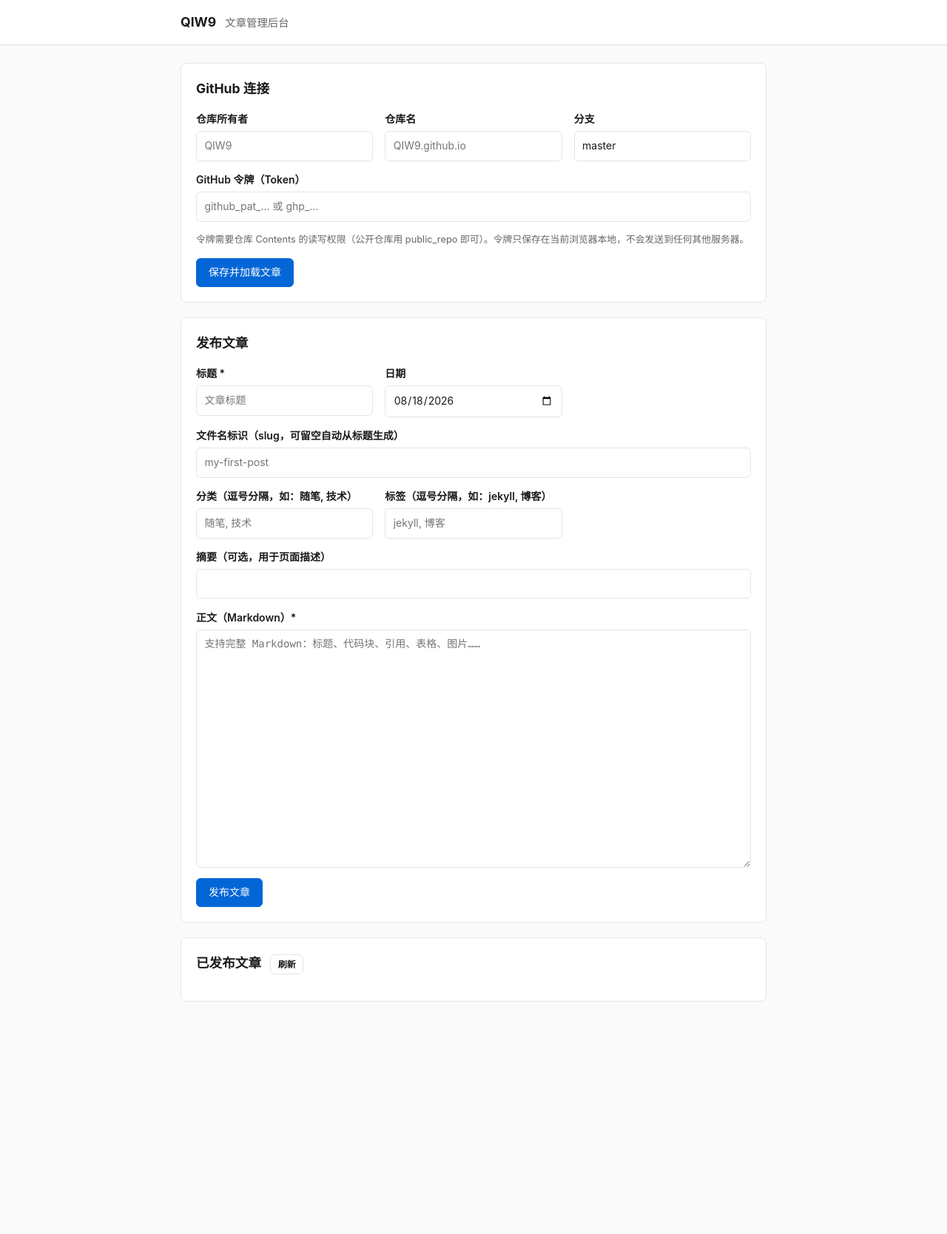
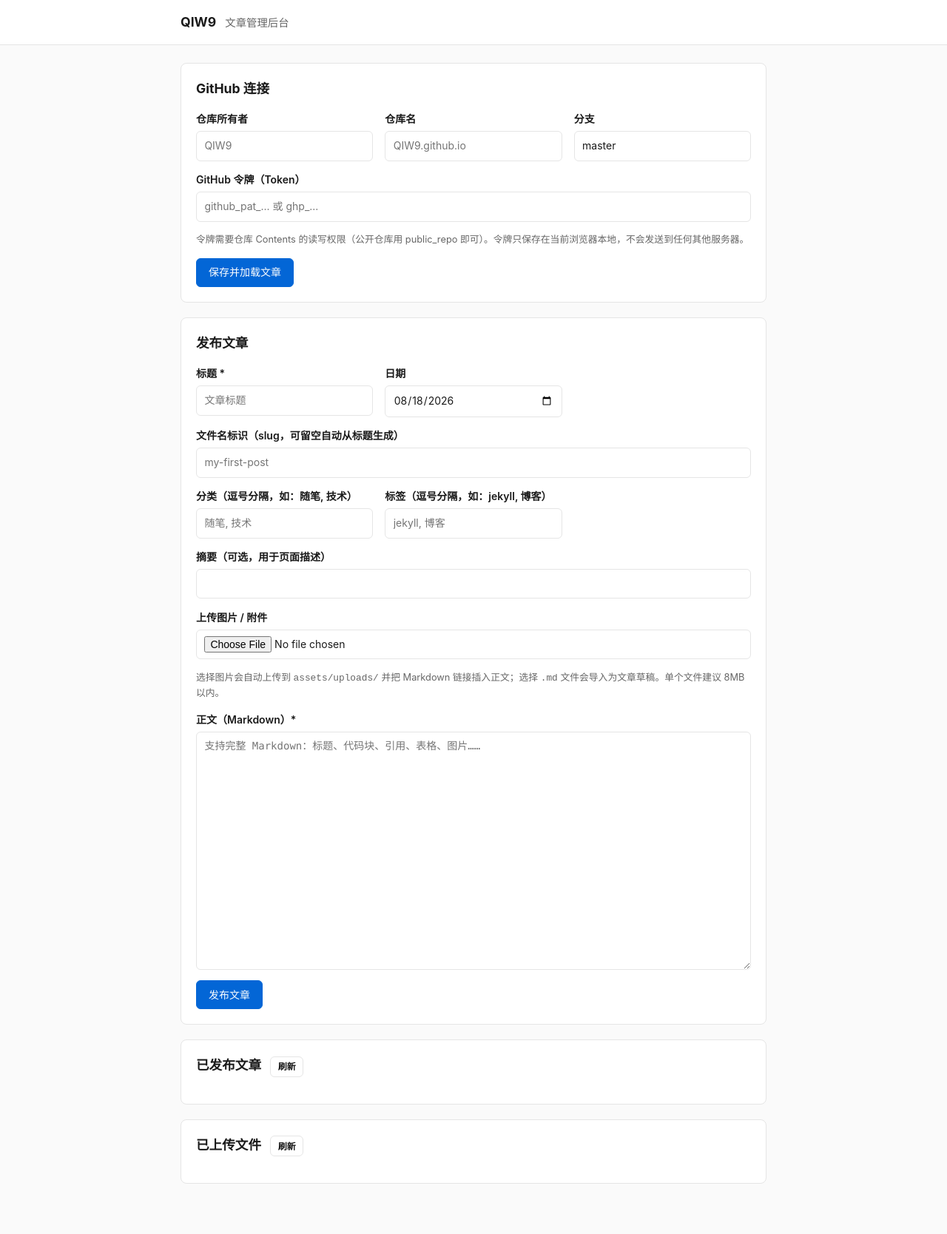
Before and after one commit to QIW9/QIW9.github.io, a Jekyll site: the page admin/index.html, which Jekyll copies as it is, in a window 1280 px wide. Shown: the whole page at 74% size. Built offline with Jekyll 4.4.1, drawn with Linux system fonts in a browser that asks for light colours; before the commit the page ends 1422 px from its top, so only the background shows below that; some of the changed lines change nothing that is shown.

Commit message:
Add file upload and markdown import to admin

```diff
--- a/admin/admin.css
+++ b/admin/admin.css
@@ -224,6 +224,17 @@
   padding: 0.25rem 0.7rem;
 }
 
+.file-name {
+  font-family: ui-monospace, SFMono-Regular, Menlo, Consolas, monospace;
+  font-size: 0.8rem;
+  word-break: break-all;
+}
+
+.file-size {
+  color: var(--muted);
+  font-size: 0.78rem;
+}
+
 #status {
   position: fixed;
   left: 50%;
--- a/admin/admin.js
+++ b/admin/admin.js
@@ -140,6 +140,52 @@
       .filter(Boolean);
   }
 
+  function insertAtCursor(ta, text) {
+    const start = ta.selectionStart == null ? ta.value.length : ta.selectionStart;
+    const end = ta.selectionEnd == null ? ta.value.length : ta.selectionEnd;
+    const before = ta.value.slice(0, start);
+    const after = ta.value.slice(end);
+    const pre = before && !before.endsWith("\n") ? "\n" : "";
+    const post = after && !after.startsWith("\n") ? "\n" : "";
+    ta.value = before + pre + text + post + after;
+    const pos = before.length + pre.length + text.length + post.length;
+    ta.focus();
+    ta.selectionStart = ta.selectionEnd = pos;
+  }
+
+  function sanitizeName(name) {
+    return (
+      name
+        .replace(/[\\/]/g, "-")
+        .replace(/[^\p{L}\p{N}._\-]+/gu, "-")
+        .replace(/-+/g, "-")
+        .replace(/^-|-$/g, "") || "file"
+    );
+  }
+
+  function toMarkdown(name) {
+    const url = "/assets/uploads/" + encodeURIComponent(name);
+    if (/\.(png|jpe?g|gif|webp|svg|avif|bmp|ico)$/i.test(name)) {
+      return "![" + name.replace(/\.[^.]+$/, "") + "](" + url + ")";
+    }
+    return "[" + name + "](" + url + ")";
+  }
+
+  function formatSize(bytes) {
+    if (bytes < 1024) return bytes + " B";
+    if (bytes < 1024 * 1024) return (bytes / 1024).toFixed(1) + " KB";
+    return (bytes / 1024 / 1024).toFixed(1) + " MB";
+  }
+
+  function fileToBase64(file) {
+    return new Promise((resolve, reject) => {
+      const fr = new FileReader();
+      fr.onload = () => resolve(fr.result.split(",")[1]);
+      fr.onerror = reject;
+      fr.readAsDataURL(file);
+    });
+  }
+
   function buildPost() {
     const title = $("title").value.trim();
     const date = $("date").value;
@@ -259,6 +305,168 @@
       $("post-status").textContent = "加载失败：" + e.message;
     } finally {
       $("btn-refresh").disabled = false;
+    }
+  }
+
+  async function loadFiles() {
+    const s = getSettings();
+    if (!s.owner || !s.repo || !s.token) return;
+    $("btn-refresh-files").disabled = true;
+    $("file-status").hidden = false;
+    $("file-status").textContent = "加载中……";
+    try {
+      let items = [];
+      try {
+        items = await gh(
+          "/repos/" + s.owner + "/" + s.repo + "/contents/assets/uploads?ref=" + encodeURIComponent(s.branch || "master")
+        );
+      } catch (e) {
+        if (e.message.indexOf("404") !== -1) {
+          items = [];
+        } else {
+          throw e;
+        }
+      }
+      renderFileList(items);
+      $("file-status").hidden = true;
+    } catch (e) {
+      $("file-status").textContent = "加载失败：" + e.message;
+    } finally {
+      $("btn-refresh-files").disabled = false;
+    }
+  }
+
+  function renderFileList(items) {
+    const list = $("file-list");
+    if (!items.length) {
+      list.innerHTML = '<p class="muted">还没有上传过文件。</p>';
+      return;
+    }
+    list.innerHTML = "";
+    items
+      .slice()
+      .sort((a, b) => b.name.localeCompare(a.name))
+      .forEach((it) => {
+        const row = document.createElement("div");
+        row.className = "post-row";
+
+        const left = document.createElement("div");
+        left.style.minWidth = "0";
+        const name = document.createElement("div");
+        name.className = "file-name";
+        name.textContent = it.name;
+        const size = document.createElement("div");
+        size.className = "file-size";
+        size.textContent = it.size ? formatSize(it.size) : "";
+        left.appendChild(name);
+        left.appendChild(size);
+
+        const buttons = document.createElement("div");
+        buttons.className = "post-buttons";
+        const insertBtn = document.createElement("button");
+        insertBtn.textContent = "插入";
+        insertBtn.addEventListener("click", () => {
+          insertAtCursor($("content"), toMarkdown(it.name));
+          showStatus("已插入「" + it.name + "」的链接", "success");
+        });
+        const delBtn = document.createElement("button");
+        delBtn.textContent = "删除";
+        delBtn.className = "danger";
+        delBtn.addEventListener("click", () => deleteFile(it));
+        buttons.appendChild(insertBtn);
+        buttons.appendChild(delBtn);
+
+        row.appendChild(left);
+        row.appendChild(buttons);
+        list.appendChild(row);
+      });
+  }
+
+  async function uploadFile(file) {
+    const s = getSettings();
+    if (!s.owner || !s.repo || !s.token) {
+      showStatus("请先填写仓库信息并保存令牌", "error");
+      return;
+    }
+    if (file.size > 8 * 1024 * 1024) {
+      showStatus("文件太大，建议 8MB 以内", "error");
+      return;
+    }
+    const name = sanitizeName(file.name);
+    const path = "assets/uploads/" + name;
+    const branch = s.branch || "master";
+    const input = $("file-input");
+    input.disabled = true;
+    try {
+      showStatus("正在上传 " + name + "……", "");
+      const b64 = await fileToBase64(file);
+      let sha = null;
+      try {
+        const existing = await gh(
+          "/repos/" + s.owner + "/" + s.repo + "/contents/" + encPath(path) + "?ref=" + encodeURIComponent(branch)
+        );
+        sha = existing.sha;
+      } catch (e) {
+        /* 404：新文件 */
+      }
+      const body = {
+        message: sha ? "Update: " + name : "Upload: " + name,
+        content: b64,
+        branch: branch,
+      };
+      if (sha) body.sha = sha;
+      await gh(
+        "/repos/" + s.owner + "/" + s.repo + "/contents/" + encPath(path),
+        { method: "PUT", body: JSON.stringify(body) }
+      );
+      insertAtCursor($("content"), toMarkdown(name));
+      showStatus("已上传「" + name + "」并插入正文，重新发布后即可显示", "success");
+      loadFiles();
+    } catch (e) {
+      showStatus("上传失败：" + e.message, "error");
+    } finally {
+      input.disabled = false;
+    }
+  }
+
+  async function importMarkdown(file) {
+    const text = await file.text();
+    const fm = parseFrontMatter(text);
+    resetEditor();
+    if (fm && (fm.title || fm.body)) {
+      $("title").value = fm.title || "";
+      $("date").value = fm.date || today();
+      $("slug").value = file.name.replace(/\.md$/i, "").replace(/^\d{4}-\d{2}-\d{2}-/, "");
+      $("categories").value = (fm.categories || []).join(", ");
+      $("tags").value = (fm.tags || []).join(", ");
+      $("description").value = fm.description || "";
+      $("content").value = fm.body || "";
+      showStatus("已导入「" + (fm.title || file.name) + "」，检查后点击发布", "success");
+    } else {
+      $("content").value = text;
+      showStatus("文件内容已填入正文", "success");
+    }
+  }
+
+  async function deleteFile(item) {
+    const s = getSettings();
+    if (!confirm("确定删除文件「" + item.name + "」吗？")) return;
+    try {
+      await gh(
+        "/repos/" + s.owner + "/" + s.repo + "/contents/" + encPath(item.path),
+        {
+          method: "DELETE",
+          body: JSON.stringify({
+            message: "Delete: " + item.name,
+            sha: item.sha,
+            branch: s.branch || "master",
+          }),
+        }
+      );
+      showStatus("已删除「" + item.name + "」", "success");
+      loadFiles();
+    } catch (e) {
+      showStatus("删除失败：" + e.message, "error");
     }
   }
 
@@ -400,8 +608,22 @@
     $("btn-refresh").addEventListener("click", loadPosts);
     $("btn-publish").addEventListener("click", publish);
     $("btn-cancel").addEventListener("click", resetEditor);
+    $("btn-refresh-files").addEventListener("click", loadFiles);
+    $("file-input").addEventListener("change", (e) => {
+      const file = e.target.files[0];
+      e.target.value = "";
+      if (!file) return;
+      if (/\.md$/i.test(file.name)) {
+        importMarkdown(file);
+      } else {
+        uploadFile(file);
+      }
+    });
 
-    if (s.token) loadPosts();
+    if (s.token) {
+      loadPosts();
+      loadFiles();
+    }
   }
 
   document.addEventListener("DOMContentLoaded", init);
--- a/admin/index.html
+++ b/admin/index.html
@@ -42,6 +42,8 @@
         <label>标签（逗号分隔，如：jekyll, 博客）<input id="tags" placeholder="jekyll, 博客" autocomplete="off"></label>
       </div>
       <label>摘要（可选，用于页面描述）<input id="description" autocomplete="off"></label>
+      <label>上传图片 / 附件<input id="file-input" type="file"></label>
+      <p class="hint">选择图片会自动上传到 <code>assets/uploads/</code> 并把 Markdown 链接插入正文；选择 <code>.md</code> 文件会导入为文章草稿。单个文件建议 8MB 以内。</p>
       <label>正文（Markdown）*
         <textarea id="content" rows="14" placeholder="支持完整 Markdown：标题、代码块、引用、表格、图片……"></textarea>
       </label>
@@ -57,6 +59,12 @@
       <p class="muted" id="post-status" hidden></p>
       <div id="post-list"></div>
     </section>
+
+    <section class="card">
+      <h2>已上传文件 <button id="btn-refresh-files" class="small">刷新</button></h2>
+      <p class="muted" id="file-status" hidden></p>
+      <div id="file-list"></div>
+    </section>
   </main>
 
   <div id="status" hidden></div>
```
Also changed, not shown: README.md.
